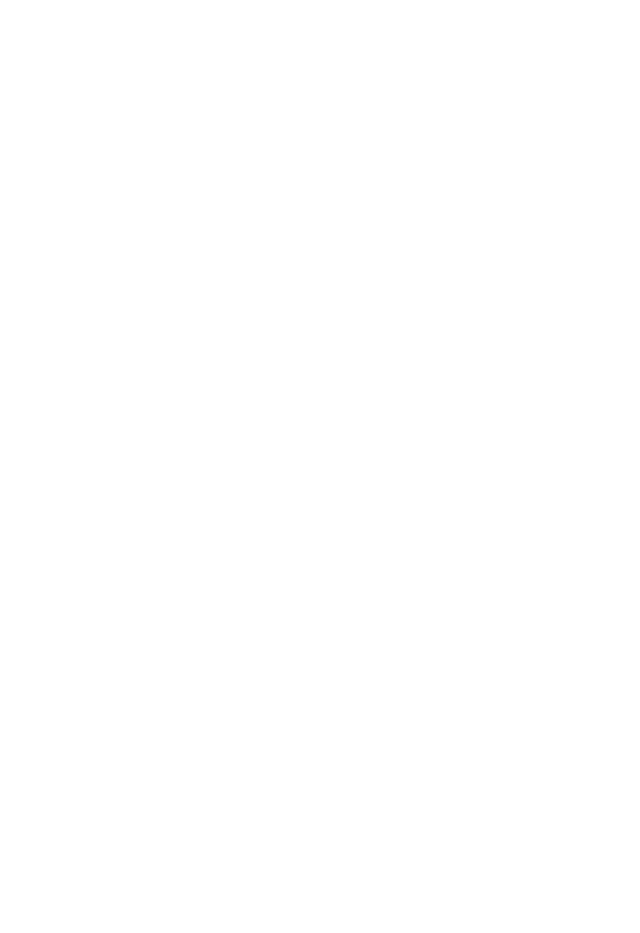
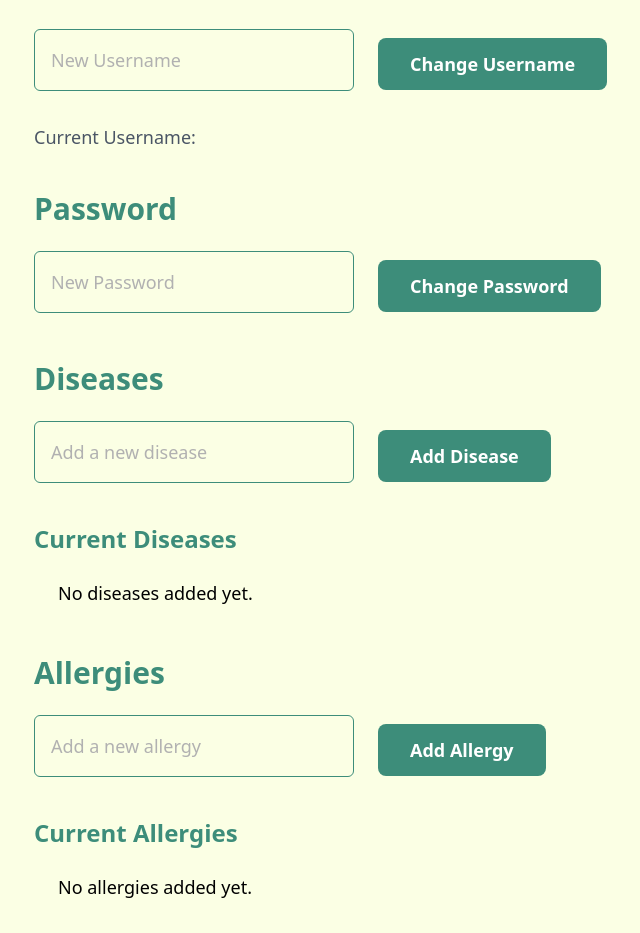
Before and after one commit to ScripterEve/HT11, a React (Vite) app in the folder frontend/: page /settings in a window 1280 px wide. Before the commit this address had no page. Shown: the part 226-1159 px from the top of the page, without its empty margins (6-646 px from the left). Before the commit the page ends 800 px from the top, so only its background shows below. Built offline with nearby package versions, Linux system fonts and the light colour scheme.

Commit message:
settingspage

```diff
--- a/frontend/src/App.jsx
+++ b/frontend/src/App.jsx
@@ -9,8 +9,9 @@
 import UserPage from "./pages/UserPage.jsx";
 import { ToastContainer } from "react-toastify";
 import "react-toastify/dist/ReactToastify.css";
+import Settings from "./pages/Settings.jsx";
 
-import ProtectedRoutes from "./components/ProtectedRoutes";
+// import ProtectedRoutes from "./components/ProtectedRoutes";
 
 function App() {
   return (
@@ -22,11 +23,12 @@
         <Route path="/signup" element={<RegisterPage />} />
         <Route path="/" element={<HomePage />} />
 
-        <Route element={<ProtectedRoutes />}>
+        {/* <Route element={<ProtectedRoutes />}> */}
           <Route path="/recipes" element={<RecipesPage />} />
           <Route path="/products" element={<ProductsPage />} />
           <Route path="/profile" element={<UserPage />} />
-        </Route>
+          <Route path="/settings" element={<Settings />} />
+        {/* </Route> */}
       </Routes>
     </>
   );
--- a/frontend/src/components/User.jsx
+++ b/frontend/src/components/User.jsx
@@ -59,7 +59,7 @@
   };
 
   return (
-    <div className="bg-[#F5F8F3] min-h-screen">
+    <div className="bg-[#FBFFE4] min-h-screen">
       <div className="flex flex-col items-center justify-between px-6 py-6">
         <div className="flex flex-col items-center justify-center mt-20">
           <div className="bg-gray-300 rounded-full h-30 w-30 flex items-center justify-center">
--- a/frontend/src/pages/RecipesPage.jsx
+++ b/frontend/src/pages/RecipesPage.jsx
@@ -92,7 +92,7 @@
   if (loading) return <div>Loading...</div>;
 
   return (
-    <div className="py-10 px-20 flex flex-col bg-[#F5F8F3] min-h-screen">
+    <div className="py-10 px-20 flex flex-col bg-[#FBFFE4] min-h-screen">
       <div className="flex gap-20">
         <h2 className="text-4xl font-bold">Recipes</h2>
         <input
--- /dev/null
+++ b/frontend/src/pages/Settings.jsx
@@ -0,0 +1,175 @@
+import React, { useState } from 'react';
+
+const Settings = () => {
+  const [diseases, setDiseases] = useState([]);
+  const [allergies, setAllergies] = useState([]);
+  const [newDisease, setNewDisease] = useState('');
+  const [newAllergy, setNewAllergy] = useState('');
+  const [username, setUsername] = useState('');
+  const [password, setPassword] = useState('');
+  const [newUsername, setNewUsername] = useState('');
+  const [newPassword, setNewPassword] = useState('');
+
+  const handleAddDisease = () => {
+    if (newDisease && !diseases.includes(newDisease)) {
+      setDiseases([...diseases, newDisease]);
+      setNewDisease('');
+    }
+  };
+
+  const handleRemoveDisease = (disease) => {
+    setDiseases(diseases.filter((d) => d !== disease));
+  };
+
+  const handleAddAllergy = () => {
+    if (newAllergy && !allergies.includes(newAllergy)) {
+      setAllergies([...allergies, newAllergy]);
+      setNewAllergy('');
+    }
+  };
+
+  const handleRemoveAllergy = (allergy) => {
+    setAllergies(allergies.filter((a) => a !== allergy));
+  };
+
+  const handleUsernameChange = () => {
+    if (newUsername) {
+      setUsername(newUsername);
+      setNewUsername('');
+    }
+  };
+
+  const handlePasswordChange = () => {
+    if (newPassword) {
+      setPassword(newPassword);
+      setNewPassword('');
+    }
+  };
+
+  return (
+    <div className="bg-[#FBFFE4] min-h-screen px-10 py-8">
+      <h1 className="text-5xl font-semibold text-center text-[#3D8D7A] mb-12">Profile Settings</h1>
+
+      <div className="mb-10">
+        <h2 className="text-3xl font-semibold text-[#3D8D7A] mb-6">Username</h2>
+        <div className="flex items-center mb-6">
+          <input
+            type="text"
+            value={newUsername}
+            onChange={(e) => setNewUsername(e.target.value)}
+            className="border p-4 rounded-md w-80 text-lg text-[#3D8D7A] placeholder-[#B1B1B1] focus:outline-none focus:ring-2 focus:ring-[#3D8D7A] mb-2"
+            placeholder="New Username"
+          />
+          <button
+            onClick={handleUsernameChange}
+            className="bg-[#3D8D7A] text-white px-8 py-3 rounded-lg text-lg font-semibold hover:bg-[#317865] transition duration-300 ml-6"
+          >
+            Change Username
+          </button>
+        </div>
+        <p className="text-lg text-gray-600">Current Username: {username}</p>
+      </div>
+
+      <div className="mb-10">
+        <h2 className="text-3xl font-semibold text-[#3D8D7A] mb-6">Password</h2>
+        <div className="flex items-center mb-6">
+          <input
+            type="password"
+            value={newPassword}
+            onChange={(e) => setNewPassword(e.target.value)}
+            className="border p-4 rounded-md w-80 text-lg text-[#3D8D7A] placeholder-[#B1B1B1] focus:outline-none focus:ring-2 focus:ring-[#3D8D7A] mb-2"
+            placeholder="New Password"
+          />
+          <button
+            onClick={handlePasswordChange}
+            className="bg-[#3D8D7A] text-white px-8 py-3 rounded-lg text-lg font-semibold hover:bg-[#317865] transition duration-300 ml-6"
+          >
+            Change Password
+          </button>
+        </div>
+      </div>
+
+      <div className="mb-12">
+        <h2 className="text-3xl font-semibold text-[#3D8D7A] mb-6">Diseases</h2>
+        <div className="flex items-center mb-6">
+          <input
+            type="text"
+            value={newDisease}
+            onChange={(e) => setNewDisease(e.target.value)}
+            className="border p-4 rounded-md w-80 text-lg text-[#3D8D7A] placeholder-[#B1B1B1] focus:outline-none focus:ring-2 focus:ring-[#3D8D7A] mb-2"
+            placeholder="Add a new disease"
+          />
+          <button
+            onClick={handleAddDisease}
+            className="bg-[#3D8D7A] text-white px-8 py-3 rounded-lg text-lg font-semibold hover:bg-[#317865] transition duration-300 ml-6"
+          >
+            Add Disease
+          </button>
+        </div>
+        <ul>
+          {diseases.map((disease, index) => (
+            <li key={index} className="flex justify-between items-center mb-4 text-lg text-[#3D8D7A]">
+              <span>{disease}</span>
+              <button
+                onClick={() => handleRemoveDisease(disease)}
+                className="text-red-500 text-sm hover:text-red-700 transition duration-200"
+              >
+                Remove
+              </button>
+            </li>
+          ))}
+        </ul>
+        <h3 className="text-2xl font-semibold text-[#3D8D7A] mt-8 mb-6">Current Diseases</h3>
+        <ul className="list-disc ml-6 text-lg">
+          {diseases.length === 0 ? (
+            <p>No diseases added yet.</p>
+          ) : (
+            diseases.map((disease, index) => <li key={index}>{disease}</li>)
+          )}
+        </ul>
+      </div>
+
+      <div>
+        <h2 className="text-3xl font-semibold text-[#3D8D7A] mb-6">Allergies</h2>
+        <div className="flex items-center mb-6">
+          <input
+            type="text"
+            value={newAllergy}
+            onChange={(e) => setNewAllergy(e.target.value)}
+            className="border p-4 rounded-md w-80 text-lg text-[#3D8D7A] placeholder-[#B1B1B1] focus:outline-none focus:ring-2 focus:ring-[#3D8D7A] mb-2"
+            placeholder="Add a new allergy"
+          />
+          <button
+            onClick={handleAddAllergy}
+            className="bg-[#3D8D7A] text-white px-8 py-3 rounded-lg text-lg font-semibold hover:bg-[#317865] transition duration-300 ml-6"
+          >
+            Add Allergy
+          </button>
+        </div>
+        <ul>
+          {allergies.map((allergy, index) => (
+            <li key={index} className="flex justify-between items-center mb-4 text-lg text-[#3D8D7A]">
+              <span>{allergy}</span>
+              <button
+                onClick={() => handleRemoveAllergy(allergy)}
+                className="text-red-500 text-sm hover:text-red-700 transition duration-200"
+              >
+                Remove
+              </button>
+            </li>
+          ))}
+        </ul>
+        <h3 className="text-2xl font-semibold text-[#3D8D7A] mt-8 mb-6">Current Allergies</h3>
+        <ul className="list-disc ml-6 text-lg">
+          {allergies.length === 0 ? (
+            <p>No allergies added yet.</p>
+          ) : (
+            allergies.map((allergy, index) => <li key={index}>{allergy}</li>)
+          )}
+        </ul>
+      </div>
+    </div>
+  );
+};
+
+export default Settings;
```
Also changed, not shown: 1 other file (tests, documents, lock files or other folders).
